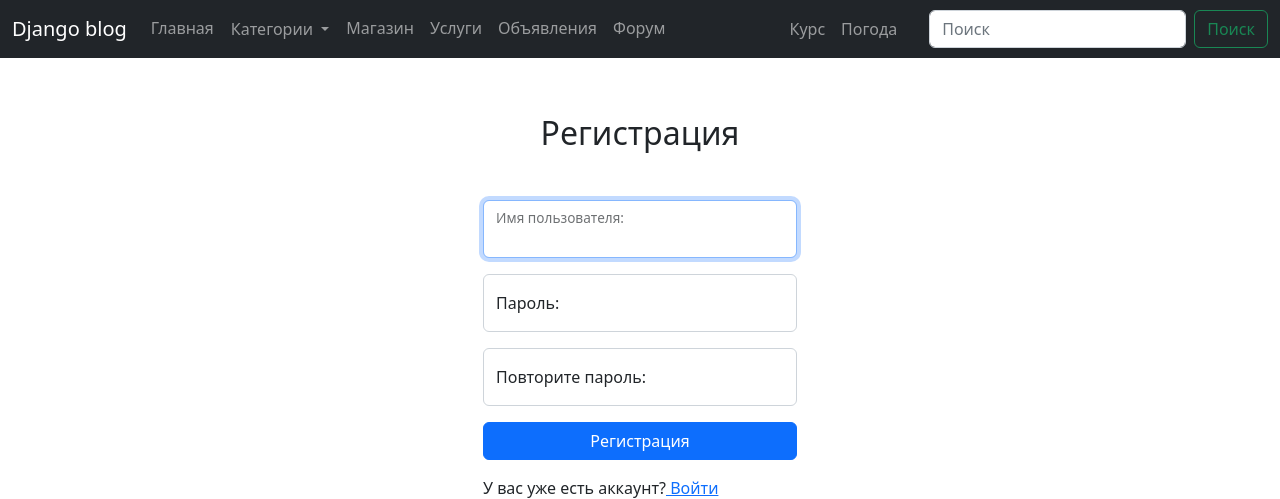
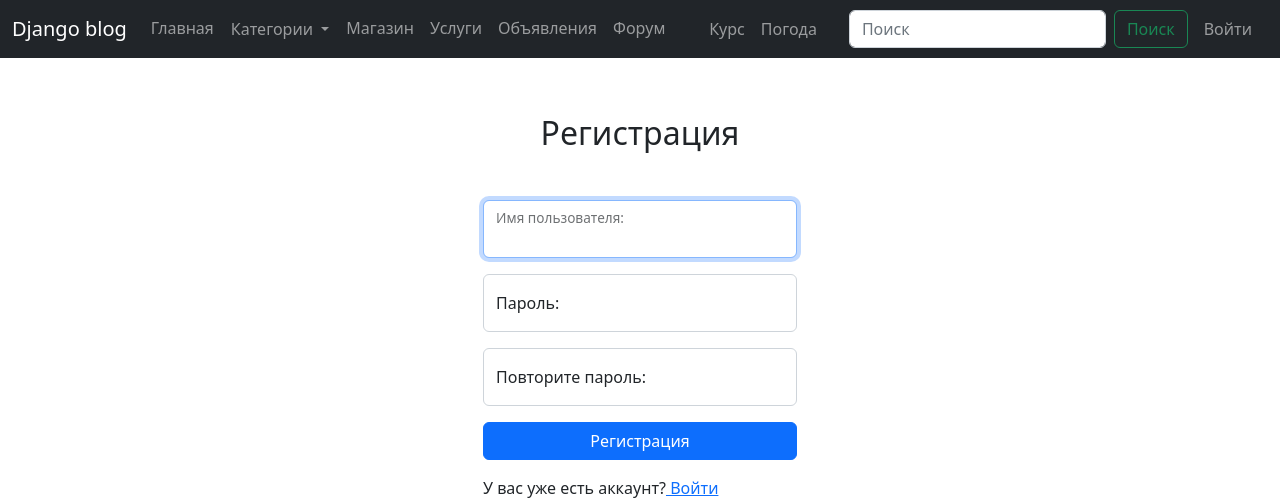
Before and after one commit to TAnd-dev/django_blog, a Django app: page /auth/reg/ in a window 1280 px wide. Shown: the top 499 px of the page. Run offline with Django 3.2, Linux system fonts and the light colour scheme; tables that the repository leaves empty hold one stand-in row (values such as "Sample post"); parts of the project's set-up code (start-up, migrations or seed data) failed here and were passed over; some libraries are stand-ins or nearby versions.

```diff
--- a/blog/views.py
+++ b/blog/views.py
@@ -11,7 +11,7 @@ sort_list = {
 }
 
 
-def base_blog(template_name='blog/blog.html', context_object_name='posts', paginate_by=1, allow_empty=False):
+def base_blog(template_name='blog/blog.html', context_object_name='posts', paginate_by=10, allow_empty=False):
     return template_name, context_object_name, paginate_by, allow_empty
 
 
--- a/templates/inc/_header.html
+++ b/templates/inc/_header.html
@@ -49,6 +49,11 @@
                 <input class="form-control me-2" type="search" name="search" placeholder="Поиск" aria-label="Поиск">
                 <button class="btn btn-outline-success" type="submit">Поиск</button>
             </form>
+            {% if request.user.is_authenticated %}
+            <a href="#" class="mx-3 nav-link navbar-nav">Профиль</a>
+            {% else %}
+            <a href="{% url 'login' %}" class="mx-3 nav-link navbar-nav">Войти</a>
+            {% endif %}
         </div>
     </div>
 </nav>
```
